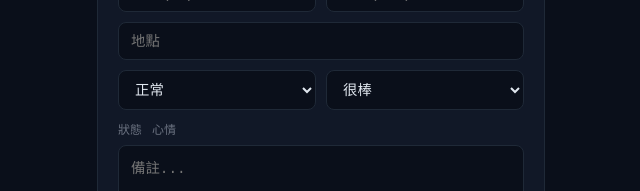
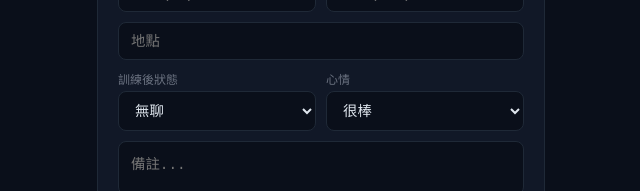
Before and after one commit to jimmy90321/bike360-training, a React (Vite) app: page /private in a window 1280 px wide. Both pictures are taken after typing "Sample" into the empty fields and a click on the button "進入訓練 🏋️". Shown: the part 362-553 px from the top of the page, without its empty margins (319-959 px from the left). Built offline with nearby package versions, Linux system fonts and the light colour scheme; no server answers; the database is empty; the HTML template or start-up script is replaced by a standard one.

Commit message:
Update status dropdown: label above, options boring/easy/medium/tired/hard

```diff
--- a/src/components/AddRideForm.jsx
+++ b/src/components/AddRideForm.jsx
@@ -87,20 +87,24 @@ export default function AddRideForm({ riderName }) {
       </div>
       <input type="text" placeholder="地點" value={location} onChange={e => setLocation(e.target.value)} />
       <div className="form-row">
+        <div style={{flex:1}}>
+          <div style={{fontSize:'0.75rem',color:'#6b7280',marginBottom:'4px',textAlign:'left'}}>訓練後狀態</div>
           <select value={status} onChange={e => setStatus(e.target.value)}>
-          <option value="normal">正常</option>
-          <option value="long">長途</option>
-          <option value="intervals">間歇</option>
+            <option value="boring">無聊</option>
+            <option value="easy">輕鬆</option>
+            <option value="medium">中等</option>
+            <option value="tired">稍累</option>
+            <option value="hard">艱難</option>
           </select>
+        </div>
+        <div style={{flex:1}}>
+          <div style={{fontSize:'0.75rem',color:'#6b7280',marginBottom:'4px',textAlign:'left'}}>心情</div>
           <select value={mood} onChange={e => setMood(e.target.value)}>
             <option value="great">很棒</option>
             <option value="good">不錯</option>
             <option value="tough">辛苦</option>
           </select>
         </div>
-      <div className="form-row" style={{fontSize:'0.75rem',color:'#6b7280',marginBottom:'8px'}}>
-        <span>狀態</span>
-        <span>心情</span>
       </div>
       <textarea placeholder="備註..." value={note} onChange={e => setNote(e.target.value)} rows={2} />
       <button type="submit" disabled={submitting}>{submitting ? '上傳中...' : '記錄騎乘'}</button>
```
Lines whose indentation alone changed are shown as unchanged.
